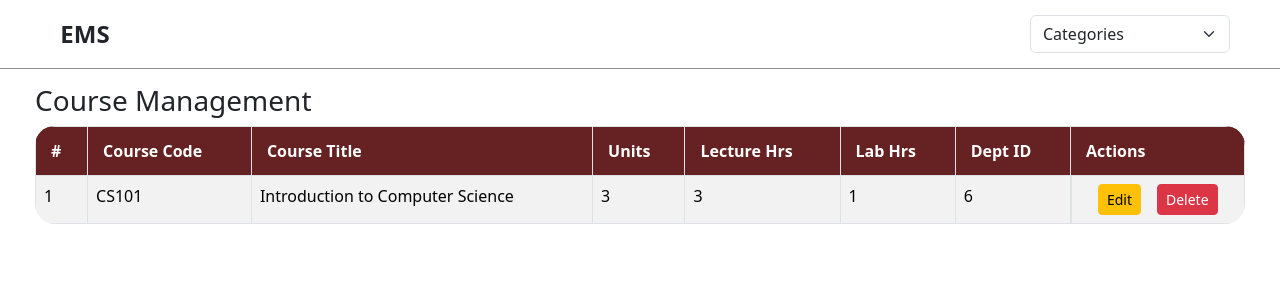
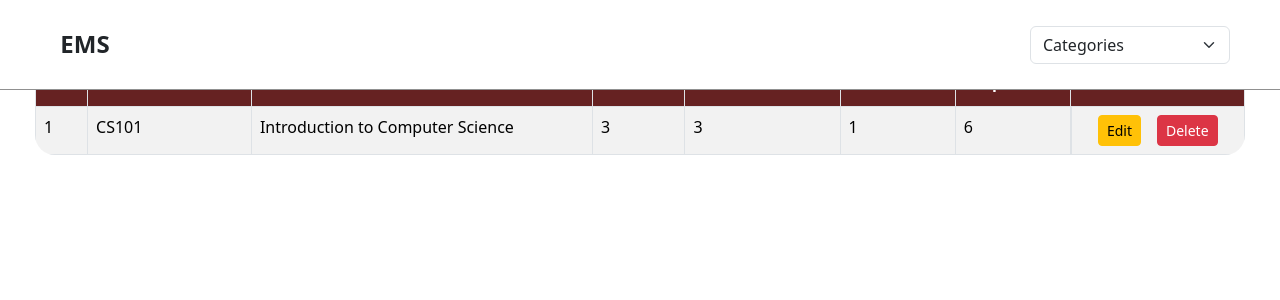
Before and after one commit to delima-justine/EMS-SpringAnglr, an Angular app in the folder frontend/enrollment_management_system/: page /courses in a window 1280 px wide. Shown: the top 300 px of the page. Built offline with nearby package versions, Linux system fonts and the light colour scheme.

Commit message:
changes(top-nav): update it to position: absolute

```diff
--- a/frontend/enrollment_management_system/src/app/top-nav/top-nav.scss
+++ b/frontend/enrollment_management_system/src/app/top-nav/top-nav.scss
@@ -1,13 +1,3 @@
-$rich-black: #03071eff;
-$chocolate-cosmos: #370617ff;
-$rosewood: #6a040fff;
-$penn-red: #9d0208ff;
-$engineering-orange: #d00000ff;
-$sinopia: #dc2f02ff;
-$persimmon: #e85d04ff;
-$princeton-orange: #f48c06ff;
-$orange-web: #faa307ff;
-$selective-yellow: #ffba08ff;
 $dark-grey: #3333338a;
 
 .top-nav-container {
@@ -17,6 +7,12 @@ $dark-grey: #3333338a;
   flex-direction: row;
   align-items: center;
   justify-content: space-between;
+  position: absolute;
+  top: 0;
+  left: 0;
+  width: 100%;
+  height: 90px;
+  background-color: white;
 }
 
 .system-title-container {
```
